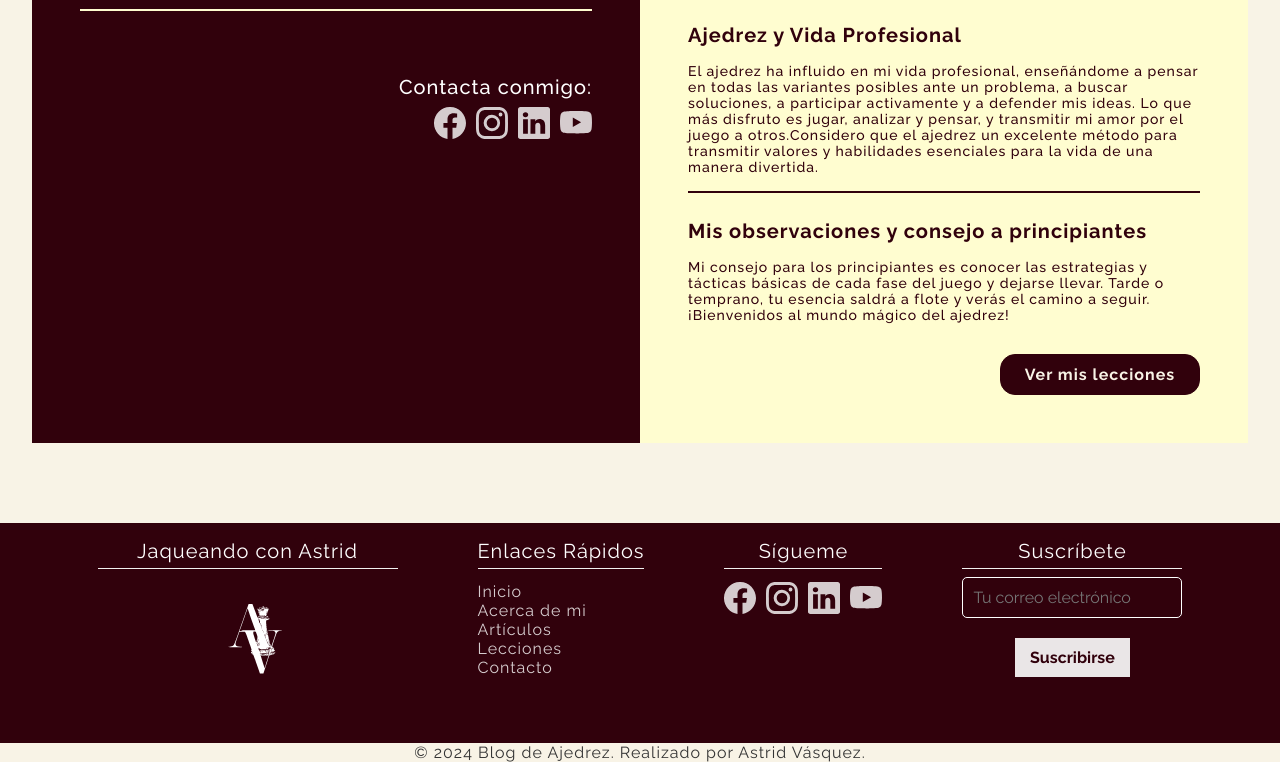
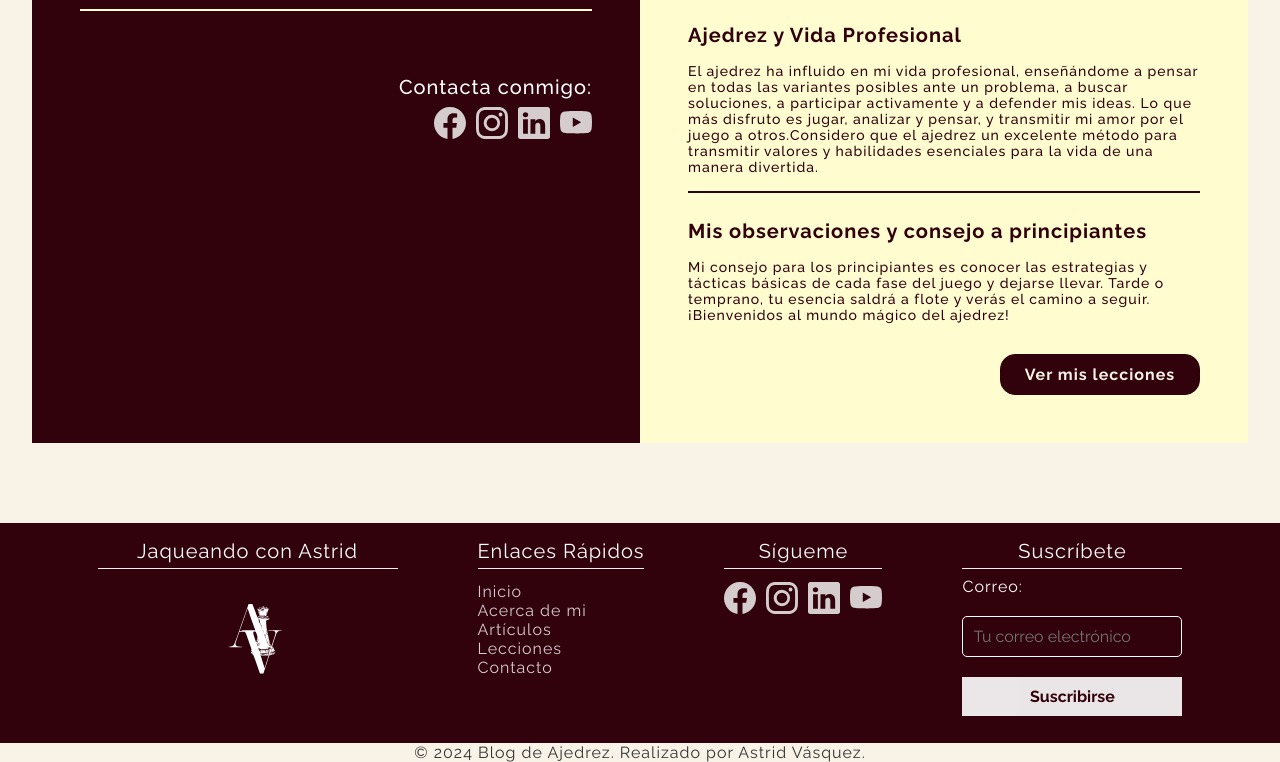
Before and after one commit to astridcarcei/jaqueandoconastrid, a plain HTML site: page about.html in a window 1280 px wide. Shown: the part 725-1487 px from the top of the page. Drawn offline with Linux system fonts and the light colour scheme.

Commit message:
cambios title btn y label

```diff
--- a/about.html
+++ b/about.html
@@ -59,7 +59,7 @@
      <!-- El menú de navegación integra un botón, que se mantendra oculto hasta cambiar de resolucion de pantalla. -->
 
     <nav class="Header-nav">
-        <button class="Header-boton">
+        <button class="Header-boton" title="Abrir Menu">
             <span class="Header-span"></span>
             <span class="Header-span"></span>
             <span class="Header-span"></span>
@@ -239,8 +239,9 @@
       <section class="Footer-section Footer-subscribe">
         <h4 class="Footer-h">Suscríbete</h4>
         <form class="Footer-form">
-          <input type="email" placeholder="Tu correo electrónico" class="Footer-input">
-          <button type="submit" class="Footer-button">Suscribirse</button>
+            <label for="correo" class="Footer-label">Correo:</label>
+            <input type="email" name="correo" id="correo" placeholder="Tu correo electrónico" class="Footer-input">
+            <button type="submit" class="Footer-button" title="Suscribete">Suscribirse</button>
         </form>
       </section>
     </div>
--- a/css/index.css
+++ b/css/index.css
@@ -1719,10 +1719,12 @@ Estructura :
     display: flex;
     flex-direction: column;
     justify-content: center;
-    align-items: center;
+    align-items: left;
     gap: 1.25rem;
   }
-
+  .Footer-label{
+    text-align: left;
+  }
   .Footer-input {
     width: 100%;
     padding: .625rem;
```
Also changed, not shown: article.html (+4 -3 lines), contacto.html (+5 -4 lines), index.html (+3 -2 lines), lessons.html (+4 -3 lines).
